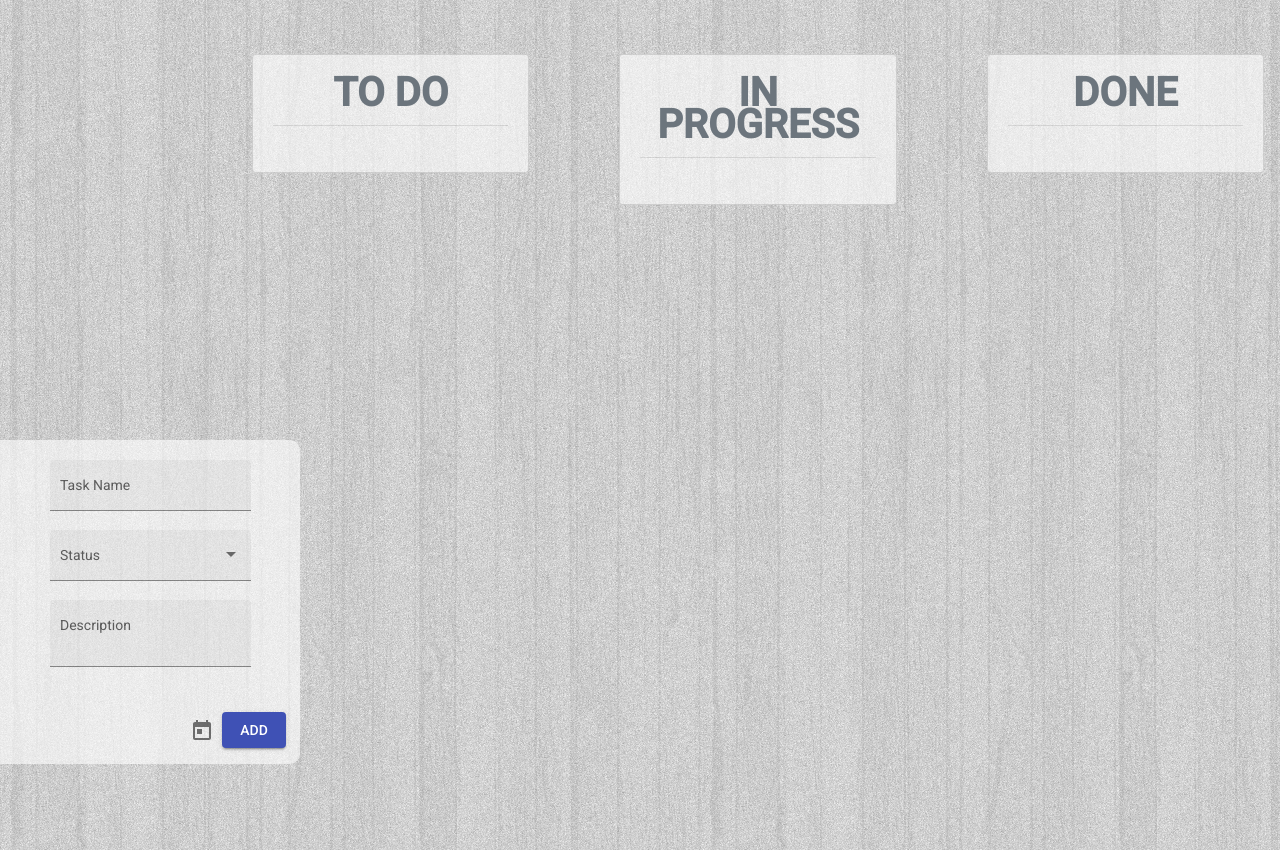
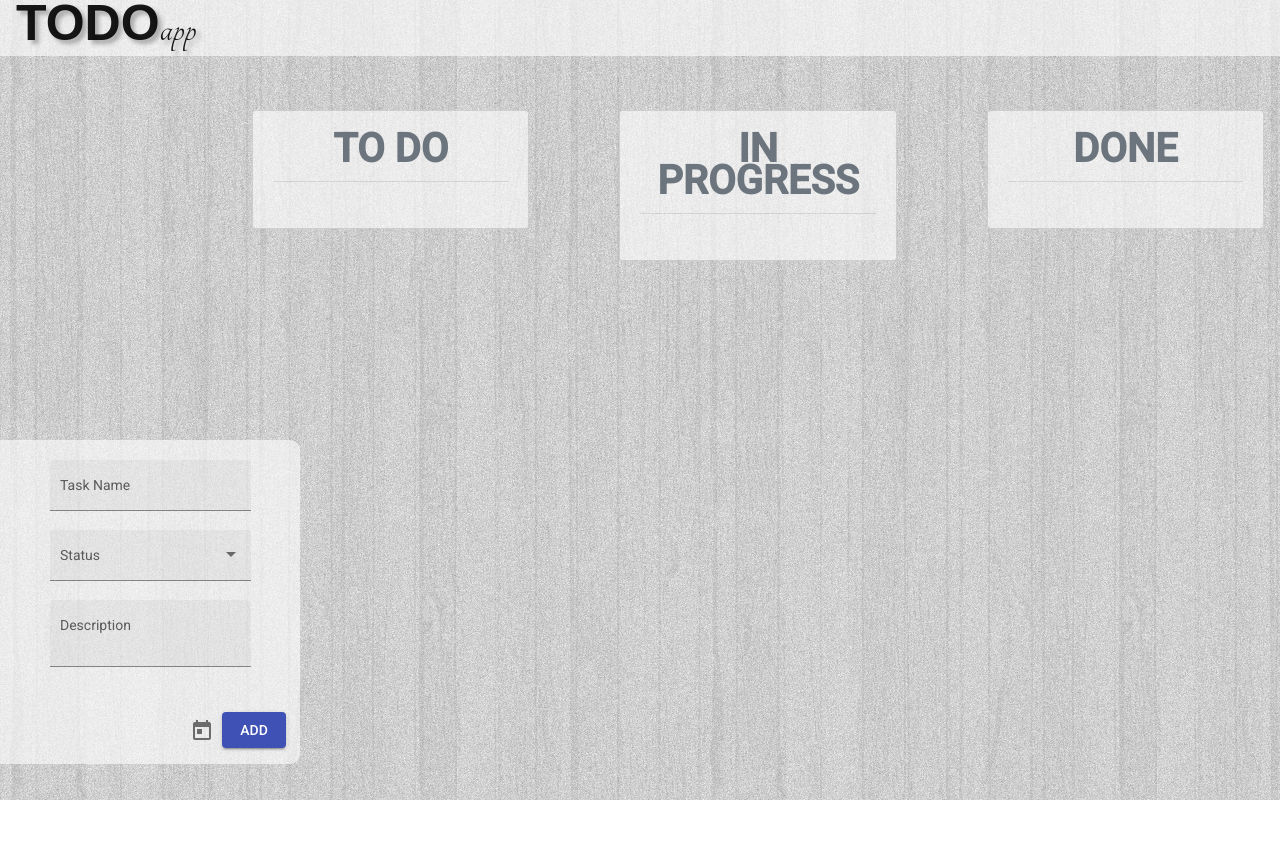
Before and after one commit to sabriezz/MyTodoApp, an Angular app: page / in a window 1280 px wide. After the commit the page ends 800 px from the top, so only its background shows below. Built offline with nearby package versions, Linux system fonts and the light colour scheme.

Commit message:
Added NavBar and logo

```diff
--- a/src/app/app.component.html
+++ b/src/app/app.component.html
@@ -1,3 +1,7 @@
+<nav class="navbar navbar-expand-lg navbar-light" id="opacity">
+  <a class="navbar-brand"><strong id="todo">TODO</strong><a id="font">app</a>
+  </a>
+</nav>
 <div class="container">
   <app-tasks [doing]="doing" [done]="done" [todo]="todo"> </app-tasks>
 </div>
--- a/src/app/app.component.scss
+++ b/src/app/app.component.scss
@@ -1,3 +1,17 @@
 .container{
   margin-top: 50px;
 }
+#opacity{
+  background: rgba(white,0.6);
+}
+#font{
+  font-family: 'Tangerine', serif;
+  font-size: 45px;
+  text-shadow: 4px 4px 4px #aaa;
+}
+
+#todo{
+  font-family: Arial;
+  font-size: 50px;
+  text-shadow: 4px 4px 4px #aaa;
+}
--- a/src/index.html
+++ b/src/index.html
@@ -9,6 +9,7 @@
   <link rel="stylesheet" href="https://stackpath.bootstrapcdn.com/bootstrap/4.5.0/css/bootstrap.min.css" integrity="sha384-9aIt2nRpC12Uk9gS9baDl411NQApFmC26EwAOH8WgZl5MYYxFfc+NcPb1dKGj7Sk" crossorigin="anonymous">
   <link href="https://fonts.googleapis.com/css?family=Roboto:300,400,500&display=swap" rel="stylesheet">
   <link href="https://fonts.googleapis.com/icon?family=Material+Icons" rel="stylesheet">
+  <link rel="stylesheet" href="https://fonts.googleapis.com/css?family=Tangerine">
 </head>
 <body class="mat-typography">
 <app-root></app-root>
```
